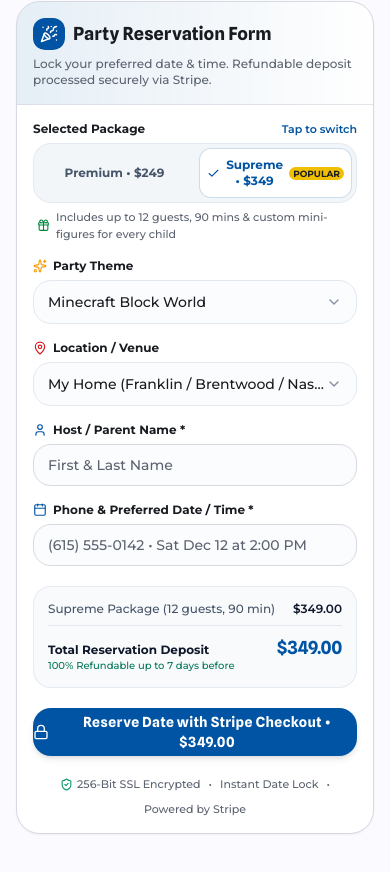
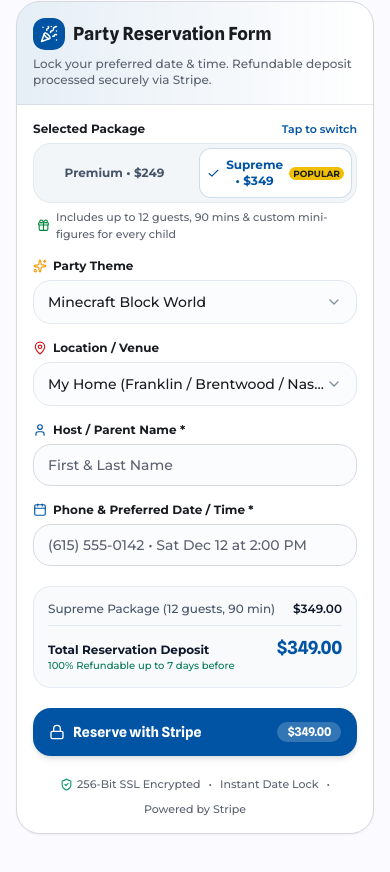
Before and after one commit to Karunesh1999/Brics4Kidz, a React (Vite) app: page /parties in a window 390 px wide. Shown: the part 1223-2095 px from the top of the page. Built offline with nearby package versions, Linux system fonts and the light colour scheme.

Commit message:
fix(parties): make stripe reservation button fully responsive with single-line lock label and price pill

```diff
--- a/src/pages/PartiesPage.tsx
+++ b/src/pages/PartiesPage.tsx
@@ -385,14 +385,17 @@ export const PartiesPage: React.FC = () => {
             </div>
           </div>
 
-          {/* Submit Button */}
+          {/* Submit Button (Fully Responsive Single-Row Layout) */}
           <button
             type="submit"
-            className="w-full h-12 rounded-xl bg-primary hover:bg-primary-hover !text-white font-headline font-bold text-sm shadow-md hover:shadow-lg flex items-center justify-center gap-2 transition-all active:scale-[0.98] cursor-pointer mt-1"
+            className="w-full min-h-[48px] py-3 px-4 rounded-xl bg-primary hover:bg-primary-hover !text-white font-headline font-bold text-sm shadow-md hover:shadow-lg flex items-center justify-between transition-all active:scale-[0.98] cursor-pointer mt-1"
           >
-            <Lock size={16} className="text-white shrink-0" />
-            <span className="text-white font-bold tracking-wide">
-              Reserve Date with Stripe Checkout • ${totalPrice}.00
+            <div className="flex items-center gap-2">
+              <Lock size={16} className="text-white shrink-0" />
+              <span>Reserve with Stripe</span>
+            </div>
+            <span className="bg-white/20 text-white px-2.5 py-0.5 rounded-lg text-xs sm:text-sm font-extrabold tracking-tight shrink-0">
+              ${totalPrice}.00
             </span>
           </button>
 
```
